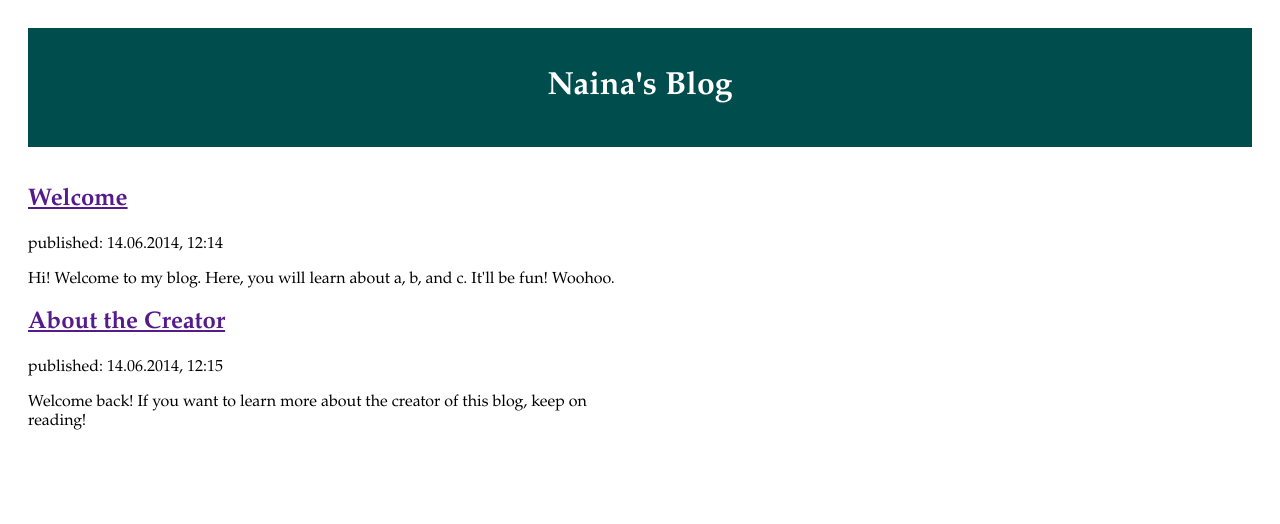
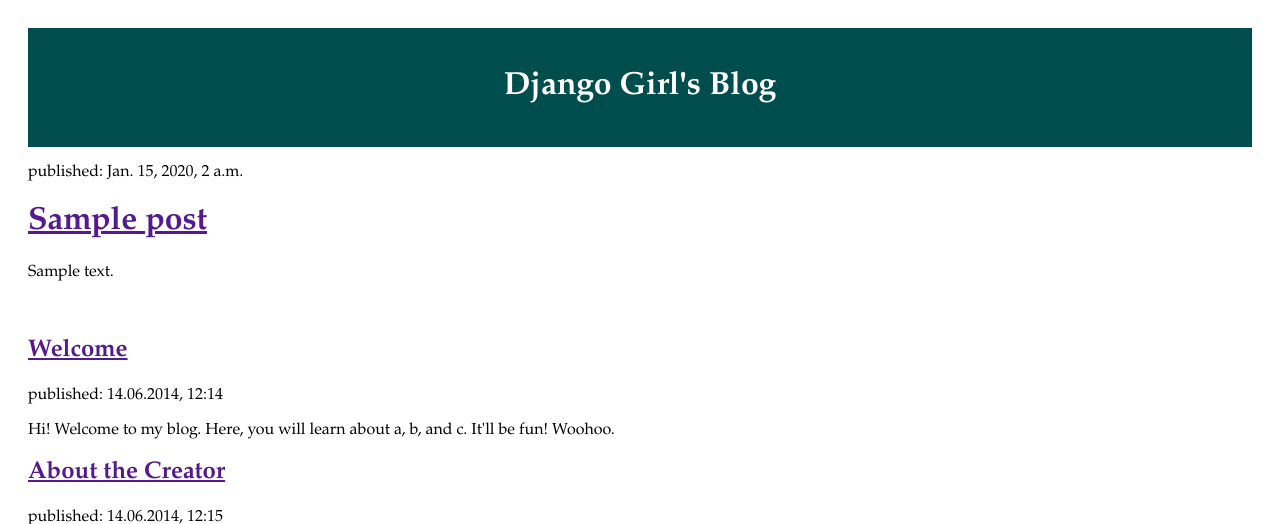
Before and after one commit to nainakaimal/my-first-blog, a Django app: template blog/templates/blog/post_list.html in a window 1280 px wide. Shown: the top 524 px of the page. Run offline with Django 3.2, Linux system fonts and the light colour scheme; the template is opened without the code that fills it: values that come from a table or form of the project are taken from there, others are empty; tables that the repository leaves empty hold one stand-in row (values such as "Sample post").

Commit message:
models and templates

```diff
--- a/blog/templates/blog/post_list.html
+++ b/blog/templates/blog/post_list.html
@@ -10,10 +10,19 @@
         <div style="background-color:rgb(0,77,77);color:white;">
           <center>
             <br />
-            <h1>Naina's Blog</h1>
+            <h1>Django Girl's Blog</h1>
             <br />
           </center>
         </div>
+
+{% for post in posts %}
+    <div>
+        <p>published: {{ post.published_date }}</p>
+        <h1><a href="">{{ post.title }}</a></h1>
+        <p>{{ post.text|linebreaksbr }}</p>
+    </div>
+{% endfor %}
+
 <br />
         <div style="width:50%">
             <h2><a href="">Welcome</a> </h2>
@@ -27,5 +36,7 @@
             <p> Welcome back! If you want to learn more about the creator of this blog, keep on reading!
               </p>
         </div>
+
+
     </body>
 </html>
--- a/blog/views.py
+++ b/blog/views.py
@@ -1,5 +1,7 @@
 from django.shortcuts import render
+from django.utils import timezone
+from .models import Post
 
-# Create your views here.
 def post_list(request):
+    posts = Post.objects.filter(published_date__lte=timezone.now()).order_by('published_date')
     return render(request, 'blog/post_list.html', {})
```
